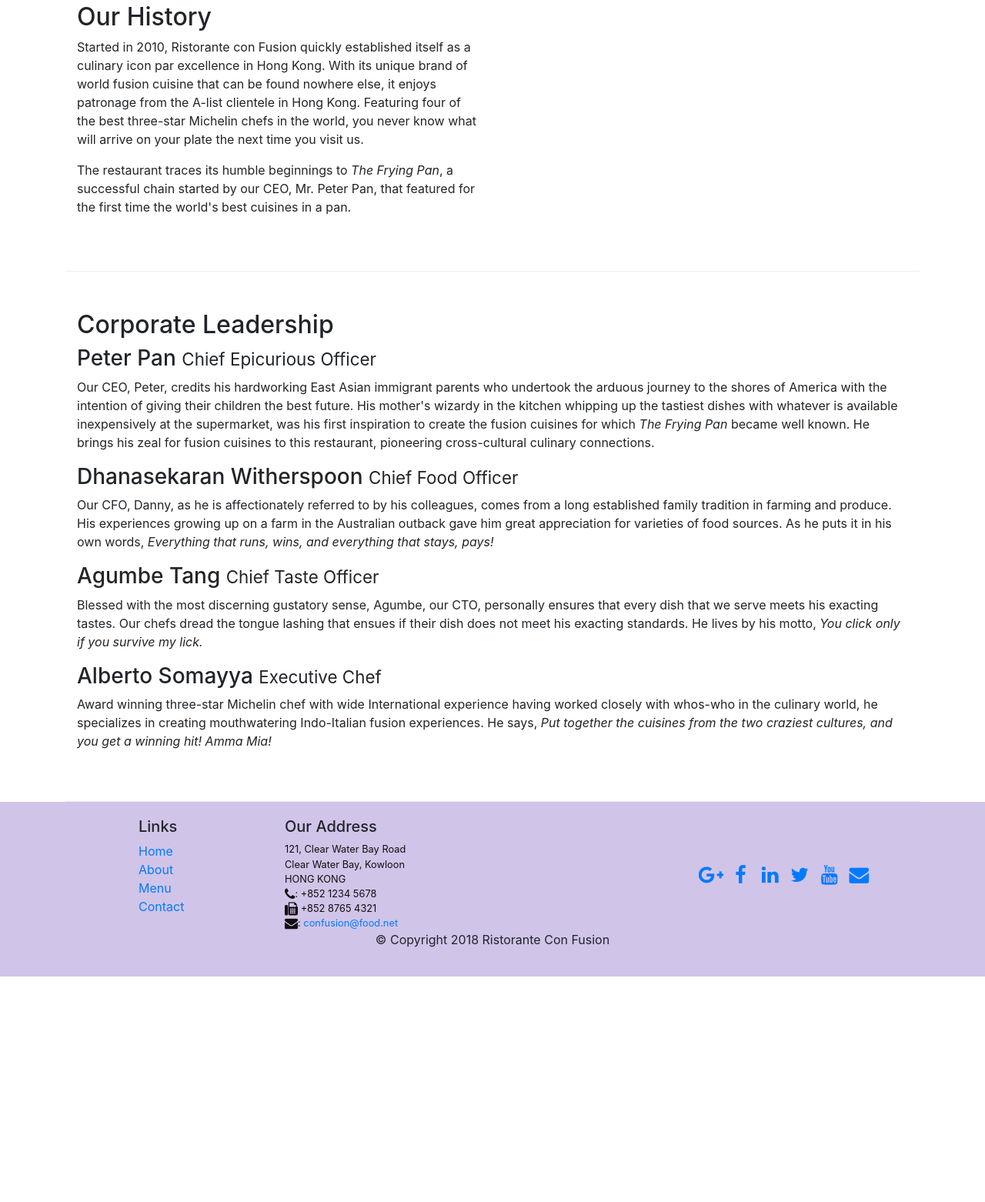
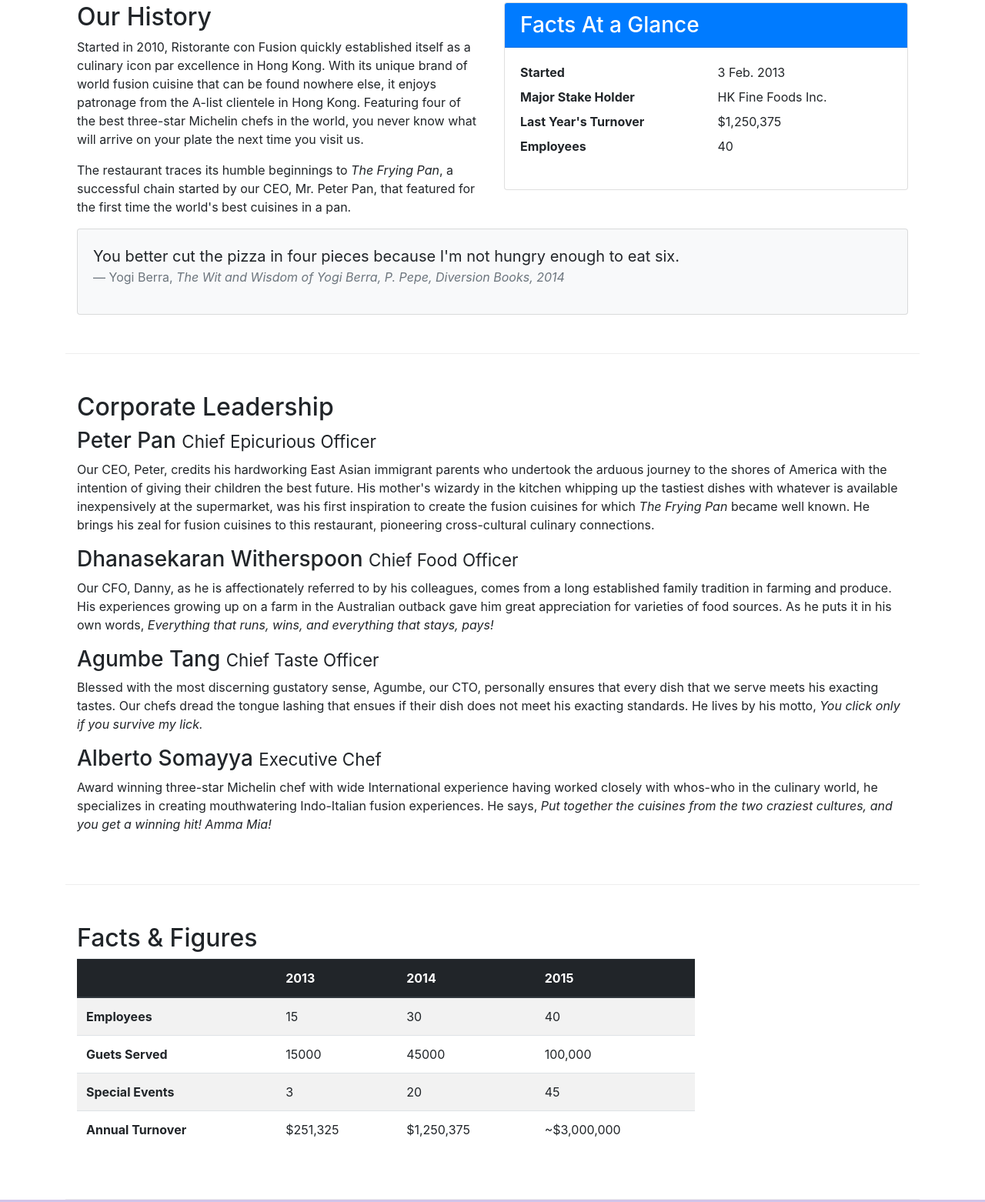
Before and after one commit to hemanth98/conFusion, a website: page aboutus.html in a window 1280 px wide. Shown: the part 489-2051 px from the top of the page at 77% size. Before the commit the page ends 1758 px from the top, so only its background shows below. Drawn offline with nearby package versions, Linux system fonts and the light colour scheme.

Commit message:
Bootstrap Tables and Cards

```diff
--- a/aboutus.html
+++ b/aboutus.html
@@ -65,6 +65,33 @@
                 <p>The restaurant traces its humble beginnings to <em>The Frying Pan</em>, a successful chain started by our CEO, Mr. Peter Pan, that featured for the first time the world's best cuisines in a pan.</p>
             </div>
             <div class="col-12 col-sm">
+                <div class="card">
+                    <h3 class="card-header bg-primary text-white">Facts At a Glance</h3>
+                    <div class="card-body">
+                        <dl class="row">
+                            <dt class="col-6">Started</dt>
+                            <dd class="col-6">3 Feb. 2013</dd>
+                            <dt class="col-6">Major Stake Holder</dt>
+                            <dd class="col-6">HK Fine Foods Inc.</dd>
+                            <dt class="col-6">Last Year's Turnover</dt>
+                            <dd class="col-6">$1,250,375</dd>
+                            <dt class="col-6">Employees</dt>
+                            <dd class="col-6">40</dd>
+                        </dl>
+                    </div>
+                </div>
+            </div>
+            <div class="col-12">
+                <div class="card card-body bg-light">
+                    <blockquote class="blockquote">
+                        <p class="mb-0">You better cut the pizza in four pieces
+                            because I'm not hungry enough to eat six.
+                        </p>
+                        <footer class="blockquote-footer">Yogi Berra,
+                            <cite title="Source Title">The Wit and Wisdom of
+                                Yogi Berra, P. Pepe, Diversion Books, 2014</cite></footer>
+                    </blockquote>
+                </div>
             </div>
         </div>
 
@@ -82,7 +109,52 @@
                 <p class="d-none d-sm-block">Award winning three-star Michelin chef with wide International experience having worked closely with whos-who in the culinary world, he specializes in creating mouthwatering Indo-Italian fusion experiences. He says, <em>Put together the cuisines from the two craziest cultures, and you get a winning hit! Amma Mia!</em></p>
             </div>
        </div>
+       <div class="row row-content">
+           <div class="col-12 col-sm-9">
+               <h2>Facts &amp; Figures</h2>
+               <div class="table-responsive">
+                   <table class="table table-striped">
+                       <thead class="thead-dark">
+                           <tr>
+                               <th>&nbsp;</th>
+                               <th>2013</th>
+                               <th>2014</th>
+                               <th>2015</th>
+                           </tr>
+                       </thead>
+                       <tbody>
+                           <tr>
+                               <th>Employees</th>
+                               <td>15</th>
+                               <td>30</th>
+                               <td>40</th>
+                           </tr>
+                           <tr>
+                               <th>Guets Served</th>
+                               <td>15000</td>
+                               <td>45000</td>
+                               <td>100,000</td>
+                           </tr>
+                           <tr>
+                               <th>Special Events</th>
+                               <td>3</td>
+                               <td>20</td>
+                               <td>45</td>
+                           </tr>
+                           <tr>
+                               <th>Annual Turnover</th>
+                               <td>$251,325</td>
+                               <td>$1,250,375</td>
+                               <td>~$3,000,000</td>
+                           </tr>
+                       </tbody>
+                   </table>
+               </div>
+           </div>
+           <div class="col-12 col-sm-3">
 
+           </div>
+       </div>
     </div>
 
     <footer class="footer">
```
